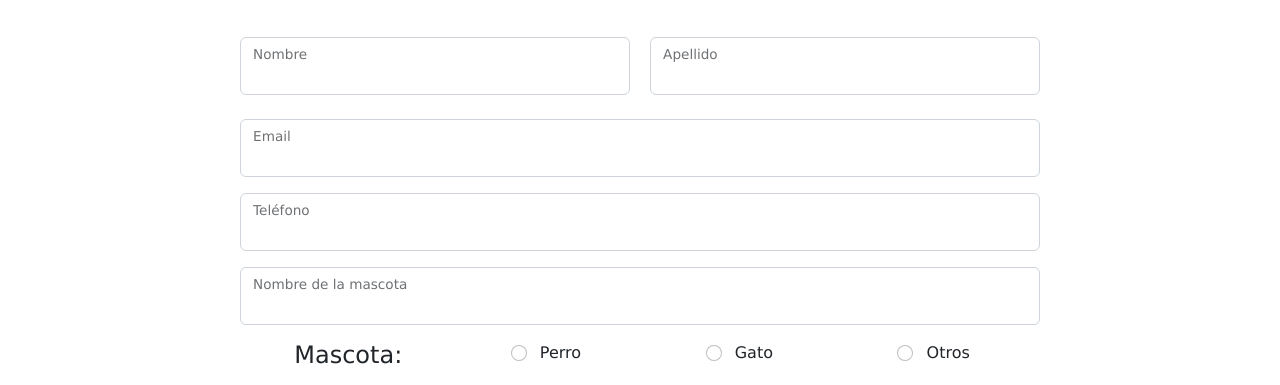
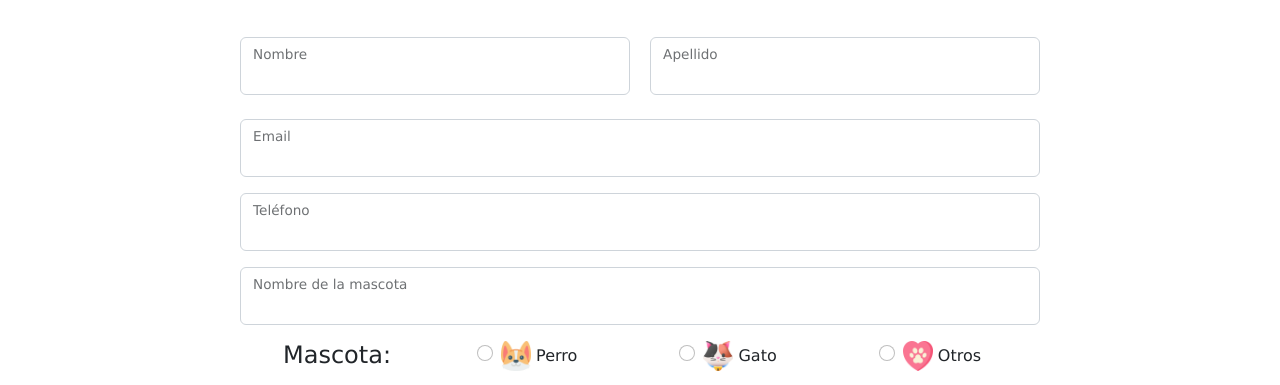
Before and after one commit to AleeDario/Mindy-Petshop, a plain HTML site: page pages/contacto.html in a window 1280 px wide. Shown: the part 539-924 px from the top of the page. Drawn offline with nearby package versions, Linux system fonts and the light colour scheme; no server answers.

Commit message:
cambios para pagina de contacto

```diff
--- a/pages/contacto.html
+++ b/pages/contacto.html
@@ -121,7 +121,7 @@
           <div id="checks">
             <h4>Mascota:</h4>
             <div class="form-check form-check-inline">
-              <img src="imagenes/perro.png" alt="" width="30px" />
+              <img src="../assets/img/perro.png" alt="" width="30px" />
               <input
                 class="form-check-input"
                 type="radio"
@@ -132,7 +132,7 @@
               <label class="form-check-label" for="inlineRadio1">Perro</label>
             </div>
             <div class="form-check form-check-inline">
-              <img src="imagenes/gato.png" alt="" width="30px" />
+              <img src="../assets/img/gato.png" alt="" width="30px" />
               <input
                 class="form-check-input"
                 type="radio"
@@ -143,7 +143,7 @@
               <label class="form-check-label" for="inlineRadio2">Gato</label>
             </div>
             <div class="form-check form-check-inline">
-              <img src="imagenes/otro.png" alt="" width="30px" />
+              <img src="../assets/img/otro.png" alt="" width="30px" />
               <input
                 class="form-check-input"
                 type="radio"
```
Also changed, not shown: assets/img/gato.png (added), assets/img/otro.png (added), assets/img/perro.png (added).
